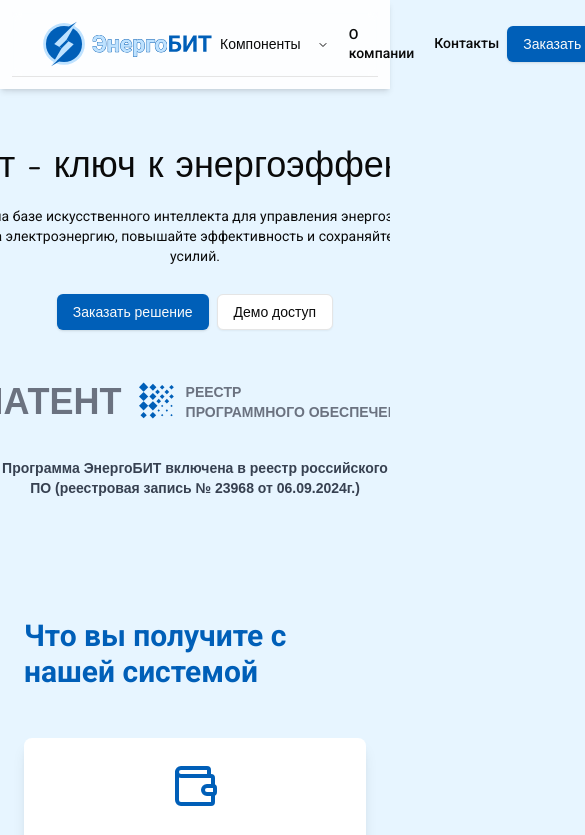
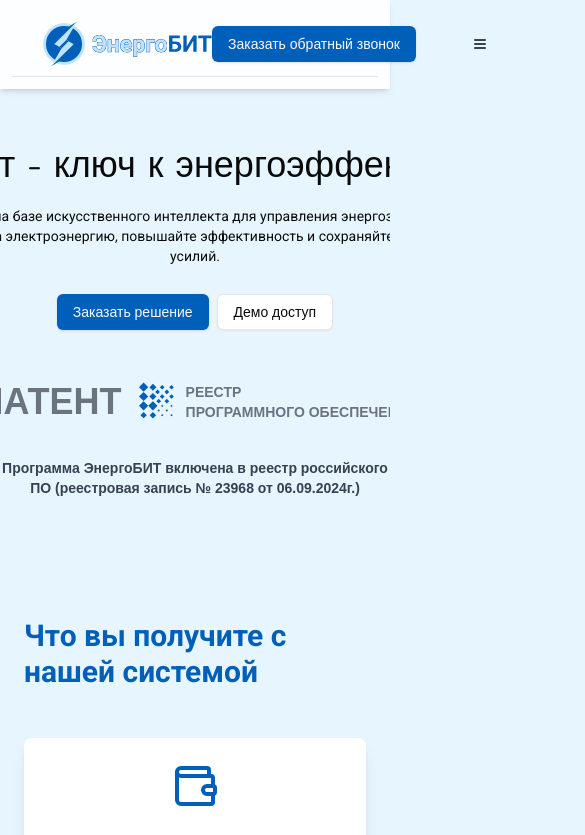
Before and after one commit to Markito97/test-vercel, a Next.js app: page / in a window 390 px wide. Shown: the top 835 px of the page, 585 px wide, since content can reach past the window. Built offline with nearby package versions, Linux system fonts and the light colour scheme.

Commit message:
--wip update link font

```diff
--- a/components/ui/header.tsx
+++ b/components/ui/header.tsx
@@ -5,6 +5,8 @@
 import Link from "next/link"
 import React from "react"
 import { ListItem } from "./list-item"
+import { Menu } from "lucide-react"
+
 
 const components: { title: string; href: string; description: string }[] = [
     {
@@ -45,7 +47,7 @@
                         <Logo />
                         <LogoText />
                     </Link>
-                    <NavigationMenu>
+                    <NavigationMenu className="relative z-10 flex-1 items-center justify-center hidden pl-8 sm:space-x-4 lg:flex h-16">
                         <NavigationMenuList>
                             <NavigationMenuItem>
                                 <NavigationMenuTrigger>Компоненты</NavigationMenuTrigger>
@@ -85,7 +87,11 @@
                         </Button>
                     </div>
                 </div>
-                <div className="inset-y-0 flex mr-2 items-center px-4 lg:hidden"></div>
+                <div className="inset-y-0 flex mr-2 items-center px-4 lg:hidden">
+                    <Button variant='ghost'>
+                        <Menu absoluteStrokeWidth />
+                    </Button>
+                </div>
             </div>
         </nav>
     </header>
--- a/components/ui/navigation-menu.tsx
+++ b/components/ui/navigation-menu.tsx
@@ -65,7 +65,7 @@
 NavigationMenuItem.displayName = NavigationMenuPrimitive.Item.displayName
 
 const navigationMenuTriggerStyle = cva(
-  "group/menu-item flex items-center text-sm hover:text-foreground select-none gap-3 rounded-md p-2 leading-none no-underline outline-none focus-visible:ring-2 focus-visible:ring-foreground-lighter group-hover:bg-transparent text-foreground focus-visible:text-brand-link"
+  `${roboto.className} group/menu-item flex items-center text-sm hover:text-foreground select-none gap-3 rounded-md p-2 leading-none no-underline outline-none focus-visible:ring-2 focus-visible:ring-foreground-lighter group-hover:bg-transparent text-foreground focus-visible:text-brand-link`
 )
 
 const NavigationMenuTrigger = React.forwardRef<
```
